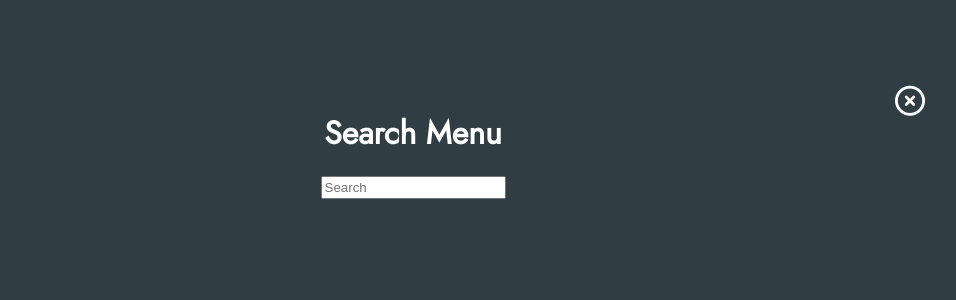
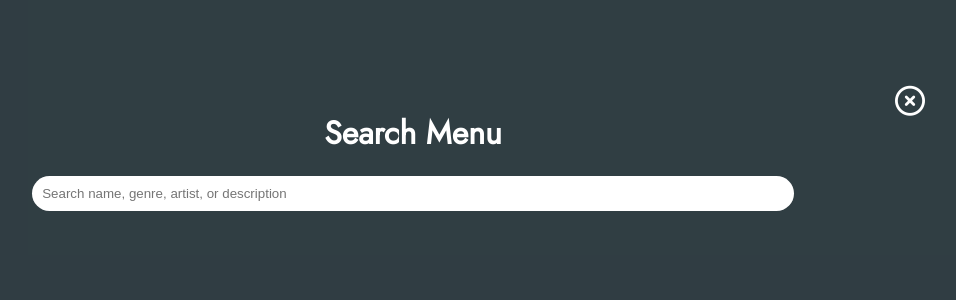
Before and after one commit to cnickp-code/Downstream_Frontend, a React (Create React App) app: page /mobile-search in a window 1280 px wide. Shown: the top 300 px of the page, without its empty margins (227-1183 px from the left). Built offline with nearby package versions, Linux system fonts and the light colour scheme; no server answers.

Commit message:
Added search capabilities for artists

```diff
--- a/src/App.css
+++ b/src/App.css
@@ -1346,7 +1346,14 @@ button:active {
 
 .event-search-input {
   margin: 10px;
-  padding: 2px;
+  z-index: 999;
+  height: 35px;
+  border-radius: 25px;
+  width: 85%;
+  padding: 5px;
+  padding-left: 10px;
+  outline: none;
+  border: none;
 }
 
 .event-select {
@@ -1993,10 +2000,10 @@ button:active {
   .mobile-search-input {
     display: flex;
     position: fixed;
-    height: 35px;
     bottom: 105px;
     right: 20px;
     z-index: 999;
+    height: 35px;
     border-radius: 25px;
     width: 85%;
     padding: 5px;
--- a/src/App.js
+++ b/src/App.js
@@ -119,6 +119,7 @@ class App extends React.Component {
           event.name.toLowerCase().includes(searchTerm.toLowerCase())
           || event.name.toLowerCase().includes(searchTerm.toLowerCase())
           || event.genre.toLowerCase().includes(searchTerm.toLowerCase())
+          || event.artists.toLowerCase().includes(searchTerm.toLowerCase())
         );
       });
 
@@ -127,6 +128,7 @@ class App extends React.Component {
           item.name.toLowerCase().includes(searchTerm.toLowerCase())
           || item.name.toLowerCase().includes(searchTerm.toLowerCase())
           || item.genre.toLowerCase().includes(searchTerm.toLowerCase())
+          || item.artists.toLowerCase().includes(searchTerm.toLowerCase())
         );
       })
 
@@ -147,6 +149,7 @@ class App extends React.Component {
             event.name.toLowerCase().includes(searchTerm.toLowerCase())
             || event.name.toLowerCase().includes(searchTerm.toLowerCase())
             || event.genre.toLowerCase().includes(searchTerm.toLowerCase())
+            || event.artists.toLowerCase().includes(searchTerm.toLowerCase())
           )
         });
 
@@ -164,6 +167,7 @@ class App extends React.Component {
             item.name.toLowerCase().includes(searchTerm.toLowerCase())
             || item.name.toLowerCase().includes(searchTerm.toLowerCase())
             || item.genre.toLowerCase().includes(searchTerm.toLowerCase())
+            || item.artists.toLowerCase().includes(searchTerm.toLowerCase())
           );
         })
 
--- a/src/components/ScheduleEvent/ScheduleEvent.js
+++ b/src/components/ScheduleEvent/ScheduleEvent.js
@@ -65,7 +65,7 @@ class ScheduleEvent extends React.Component {
                         </div>
                         <hr />
 
-                        <ScheduleButtons event={this.props.event} showInfo={this.state.showOverlayInfo} />
+                        <ScheduleButtons event={this.props.event} />
                     </div>
                 </div>
 
--- a/src/components/SearchForm/SearchForm.js
+++ b/src/components/SearchForm/SearchForm.js
@@ -49,7 +49,7 @@ class SearchForm extends React.Component {
 
         return (
             <form id="event-search-form">
-                <input type="text" placeholder="Search" className="event-search-input" id="search-input" onChange={event => this.handleSearch(event)} ref={this.searchTerm}/>
+                <input type="text" placeholder="Search name, genre, artist, or description" className="event-search-input" id="search-input" onChange={event => this.handleSearch(event)} ref={this.searchTerm}/>
 
                 {/* <label htmlFor="past" className="margin-top">Show Past Events?</label>
                 <select name="past" id="past" defaultValue="true" className="event-select" onChange={this.handlePastEvents} ref={this.pastEvents}>
```
